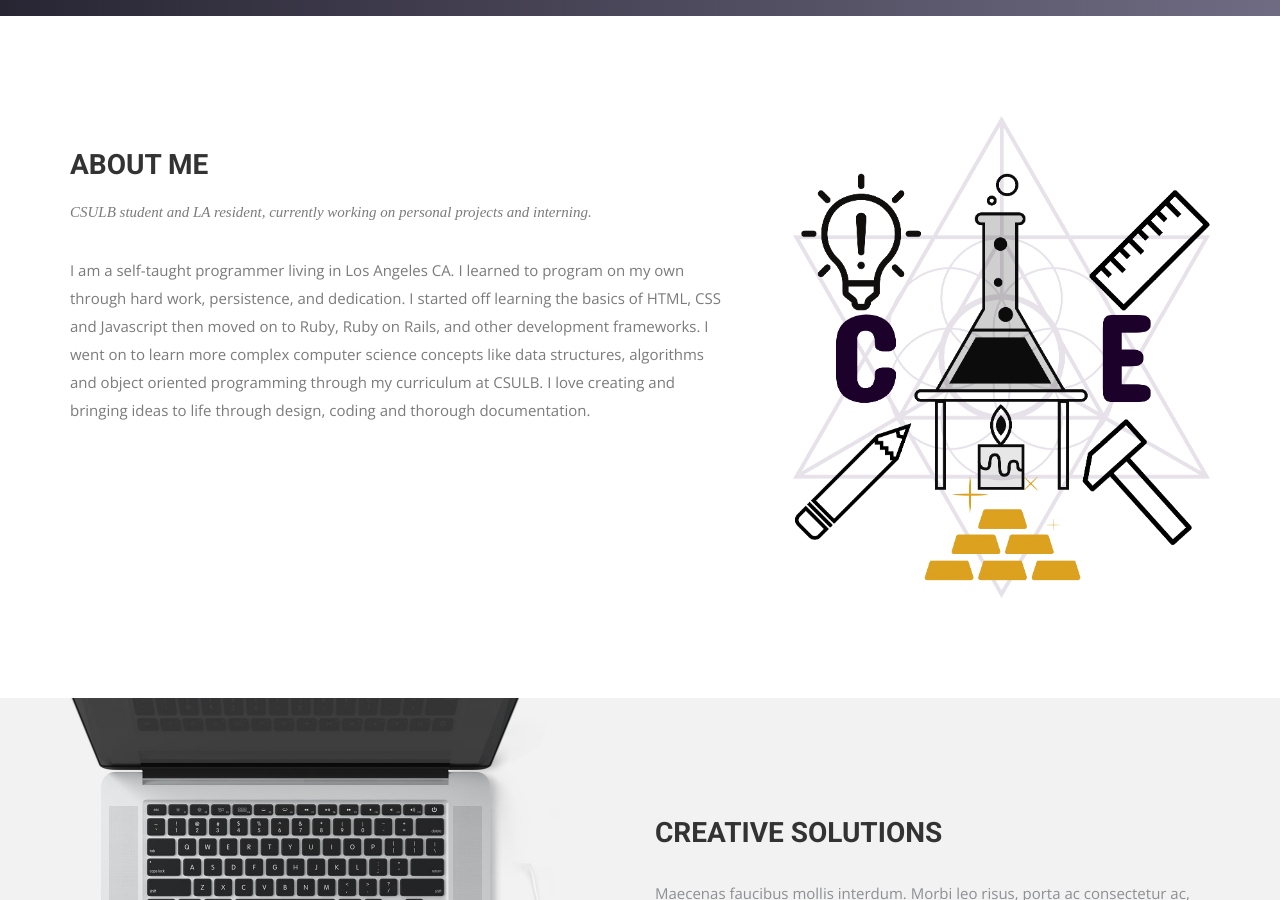
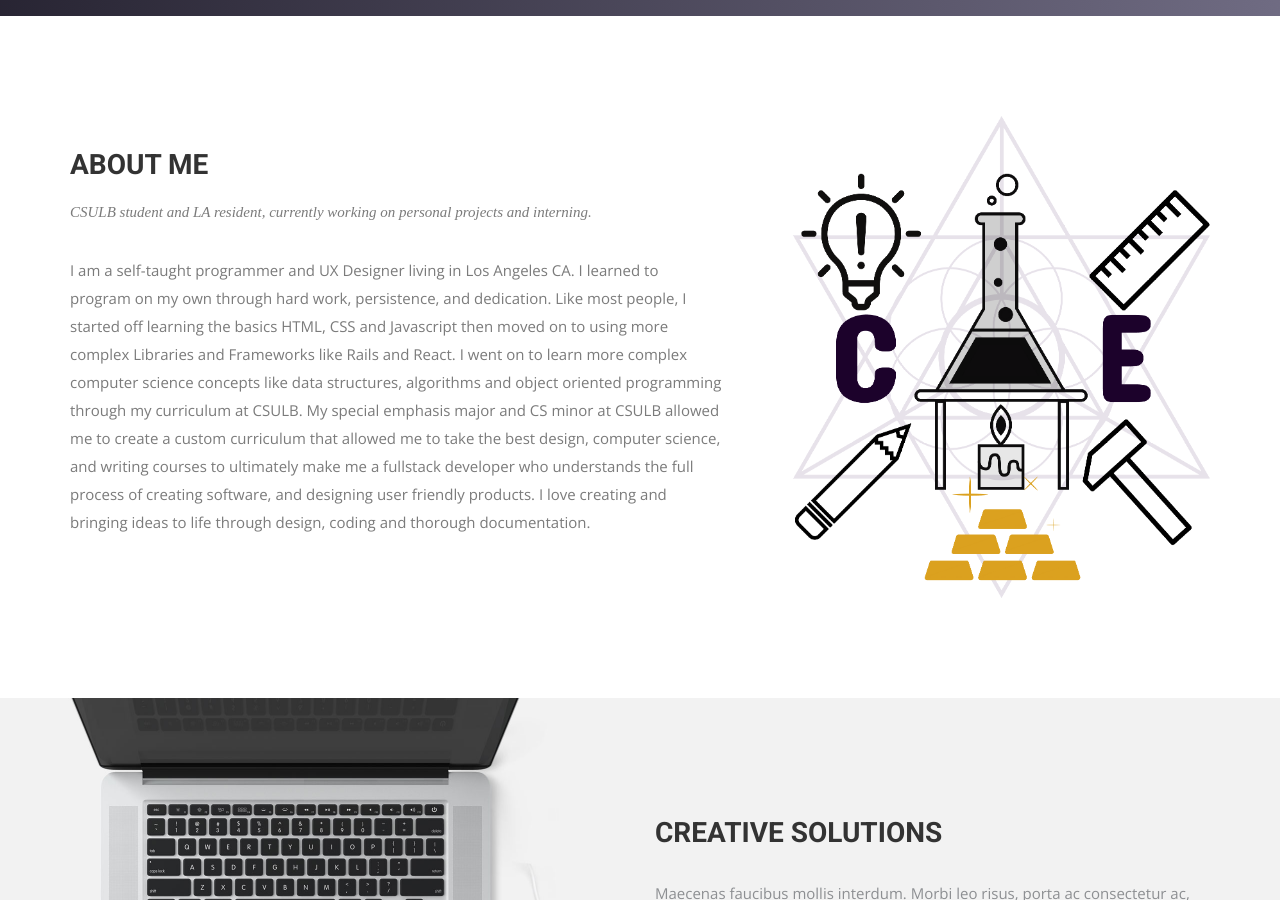
Before and after one commit to Kingslayyerr/Kingslayyerr.github.io, a Jekyll site: the page built from index.html, in a window 1280 px wide and 900 px high, scrolled down 839 px. Built offline with Jekyll 4.4.1, drawn with Linux system fonts in a browser that asks for light colours; nearby versions of some CDN libraries; some web fonts are replaced.

Commit message:
new changes

```diff
--- a/index.html
+++ b/index.html
@@ -27,7 +27,11 @@ permalink: /
             <h2>About Me</h2>
             <p>CSULB student and LA resident, currently working on personal projects and interning.</p>
           </div>
-          <p>I am a self-taught programmer living in Los Angeles CA. I learned to program on my own through hard work, persistence, and dedication. I started off learning the basics of HTML, CSS and Javascript then moved on to Ruby, Ruby on Rails, and other development frameworks. I went on to learn more complex computer science concepts like data structures, algorithms and object oriented programming through my curriculum at CSULB. I love creating and bringing ideas to life through design, coding and thorough documentation.</p>
+          <p>I am a self-taught programmer and UX Designer living in Los Angeles CA. I learned to program on my own through hard work, persistence, and dedication. Like most people, I started off learning the basics HTML, CSS and Javascript then moved on to using more complex Libraries and Frameworks like Rails and React.
+            I went on to learn more complex computer science concepts like data structures, algorithms and object oriented programming through my curriculum at CSULB.
+            My special emphasis major and CS minor at CSULB allowed me to create a custom curriculum that allowed me to take the best design, computer science, and writing courses to ultimately make me a fullstack developer who understands the full process of creating software, and designing user friendly products.
+            I love creating and bringing ideas to life through design, coding and thorough documentation.
+          </p>
         </div>
       </div><!-- .col-md-7 close -->
       <div class="col-md-5 col-sm-12">
```
